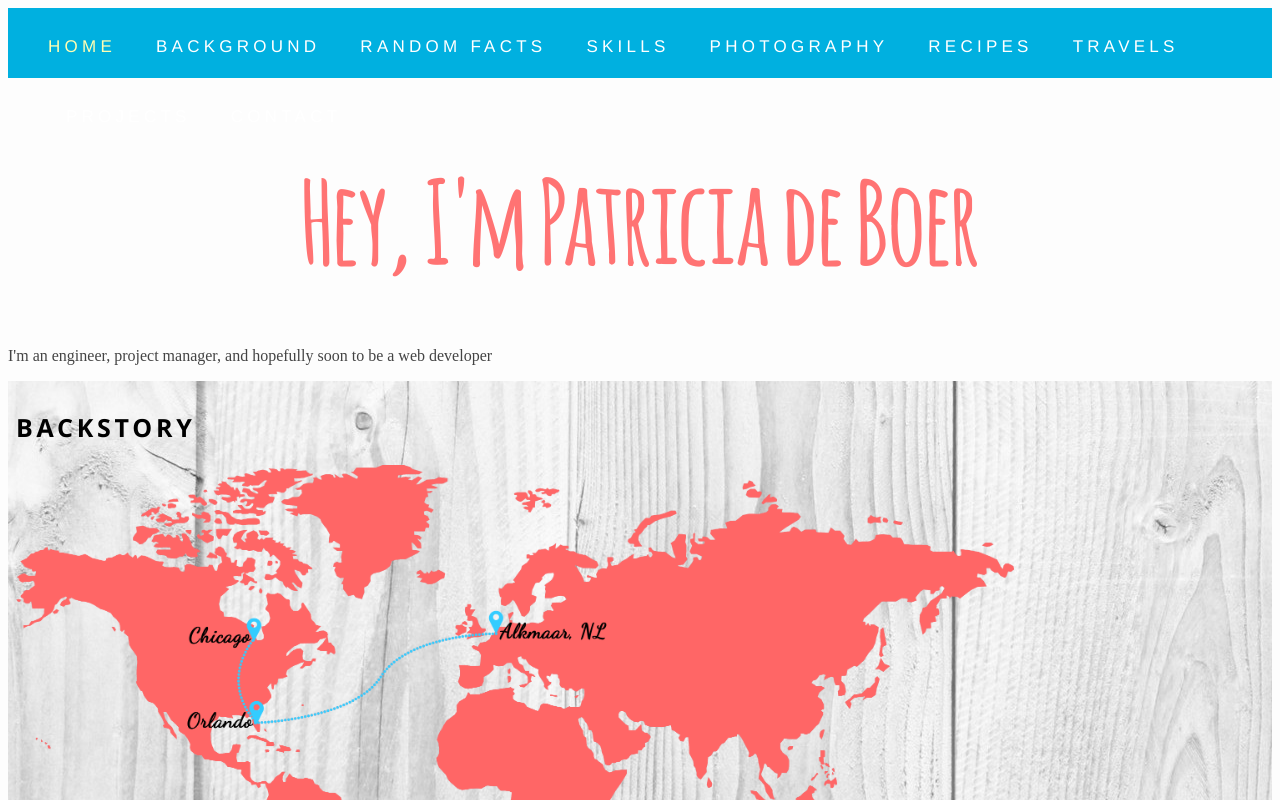
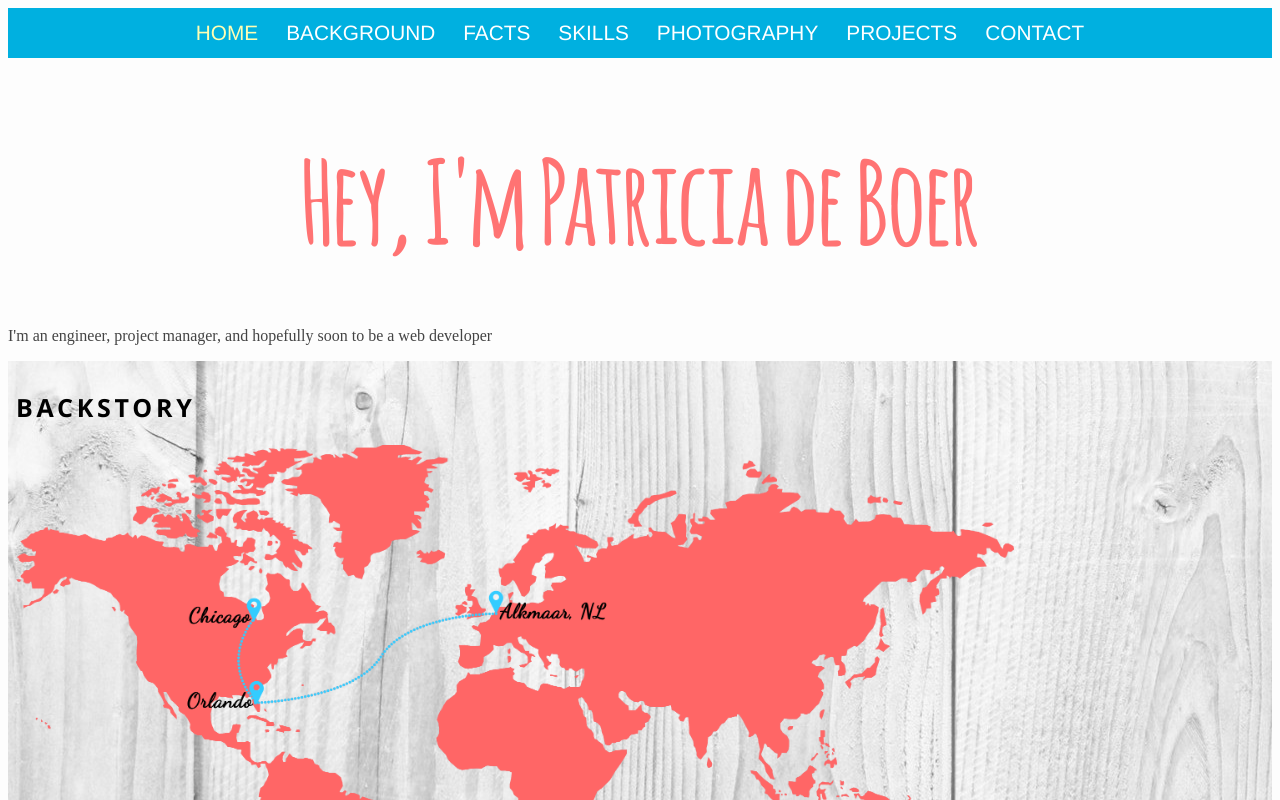
Before and after one commit to patriciadeboer/AboutMe, a website: page index.html in a window 1280 px wide. Shown: the top 800 px of the page. Drawn offline with Linux system fonts and the light colour scheme.

Commit message:
Updated nav bar

```diff
--- a/css/mystyle.css
+++ b/css/mystyle.css
@@ -29,63 +29,72 @@ h2{
 
 
 /* -----MAIN MENU------*/
-div.main_menu
-{
-	width: 100%;
-	height: 70px;
-	background-color: #00B0E0;
-	z-index: 999;
+
+nav ul{
+	list-style: none;
+	text-align: center;
+	padding:0;
+	margin:0;
+  background-color:#00B0E0;
+  height: 50px;
 }
 
-div.main_menu nav
-{
-	height: 70px;
-}
-div.main_menu nav ul
-{
-	height: 100%;
-}
-div.main_menu nav ul li
-{
+nav li{
 	display: inline-block;
-	height: 100%;
-	font: 17px/4.57em "Helvetica Neue", Helvetica, Arial, sans-serif;
-	letter-spacing: 0.25em;
-	list-style-type: none;
+	font: 1.3em "Helvetica Neue", Helvetica, Arial, sans-serif;
+	line-height: 50px;
 	text-transform: uppercase;
 }
 
-div.main_menu nav ul li.first a
+
+
+
+nav ul li a
+{
+	display: block;
+	padding-left: 12px;
+	padding-right: 12px;
+	text-decoration: none;
+	color: white;
+
+}
+
+
+nav ul li.first a
 {
 	padding-left: 0px;
 }
-div.main_menu nav ul li.last a
+nav ul li.last a
 {
 	padding-right: 0px;
 }
-div.main_menu nav a
-{
-	display: block;
-	padding-left: 18px;
-	padding-right: 18px;
-	text-decoration: none;
-	color: white;
-}
-div.main_menu nav ul li a:hover
+
+
+nav ul li a:hover
 {
 	color: #FF7373;
 }
-div.main_menu nav ul li.active a
+nav ul li.active a
 {
 	color: #fffeb3;
 }
 /*---Background Dark--*/
-.containerdark{
+/*.containerdark{
+  background: url(../images/greywood.jpg) ;
+  border-bottom: #dddddd solid 1px;
+  padding: .5em;
+}*/
+
+
+/*.blog-index article:nth-child(even) h2*/
+
+section:nth-child(odd){
   background: url(../images/greywood.jpg) ;
   border-bottom: #dddddd solid 1px;
   padding: .5em;
 }
-.containerlight{
+
+section:nth-child(even){
   background-color: #AFEEEE;
   border-bottom: #dddddd solid 1px;
   padding: .01em 1em 1em;
--- a/index.html
+++ b/index.html
@@ -8,40 +8,31 @@
 	</head>
 
 	<body>
-		<!--Main Menu-->
-		 <div id="main_menu" class="main_menu">
-            <div class="container">
-                <div class="logo"></div>
-                <nav class="right" style="width: auto;">
+		<header>
+	        <nav>
 	            <ul>
 	                <li class="active first"><a href="index.html#home">HOME</a></li>
 	                <li><a href="index.html#intro">BACKGROUND</a></li>
-                        <li><a href="index.html#facts">RANDOM FACTS</a></li>
+	                <li><a href="index.html#facts">FACTS</a></li>
 	                <li><a href="index.html#skills">SKILLS</a></li>
 	                <li><a href="index.html#photo">PHOTOGRAPHY</a></li>
-                        <li><a href="index.html#recipes">RECIPES</a></li>
-                        <li><a href="index.html#travels">TRAVELS</a></li>
 	                <li><a href="index.html#projects">PROJECTS</a></li>
 	                <li class="last"><a href="index.html#contact">CONTACT</a></li>
 	            </ul>
 	        </nav>
-            </div>
-        </div>
+		</header>
 	    <!--HOME-->
-        <div class="section home" id="home">
+	    <div class="home" id="home">
 			<h1> Hey, I'm Patricia de Boer</h1>
 			<p> I'm an engineer, project manager, and hopefully soon to be a web developer</p>
 		</div>
 		<!--BACKGROUND-->
-		<div class="section intro" id="intro">
-			<div class="containerdark">
+		<section class="section intro" id="intro">
 				<h2> BACKSTORY</h2>
 				<img class="backstory" src="images/FlatWorldMap_Backstory.png" alt="map" /> <!--width="75%" align="center"-->
-			</div>
-		</div>
+		</section>
 		<!--FUN FACTS-->
-		<div class="section facts" id="facts">
-			<div class="containerlight">
+		<section class="section facts" id="facts">
 				<h2> FACTS </h2>
 				<ul class="check_list">
 					<li> Half Colombian, Half Dutch </li>
@@ -50,13 +41,10 @@
 					<li> Love to bake </li>
 					<li> Travels the world </li>
 				</ul>
-			</div>
-		</div>
+		</section>
 		<!--SKILLS-->
-		<div class="section skills" id="skills">
-			<div class="containerdark">
+		<section class="section skills" id="skills">
 				<h2> SKILLS </h2>
-			</div>
-		</div>
+		</section>
 	</body>
 </html>
```
Lines whose indentation alone changed are shown as unchanged.
